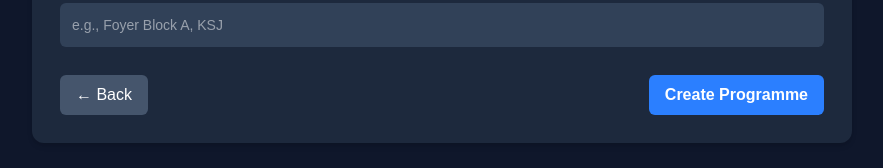
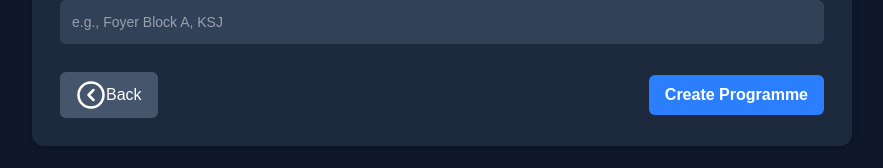
Before and after one commit to tnkhanok01-hub/programme-system, a Next.js app: page /create-programme-form in a window 1280 px wide. Shown: the part 617-785 px from the top of the page, without its empty margins (198-1081 px from the left). Built offline with nearby package versions, Linux system fonts and the light colour scheme; no server answers.

Commit message:
Put cursor pointer and hover effect on buttons in create-programme and create-programme-form pages.

```diff
--- a/app/create-programme-form/page.tsx
+++ b/app/create-programme-form/page.tsx
@@ -2,6 +2,7 @@
 import React, { useState } from "react"
 import { supabase } from '../../lib/supabaseClient'
 import { useRouter } from "next/navigation"
+import { CircleChevronLeft } from "lucide-react"
 
 export default function CreateProgrammePage() {
   const router = useRouter()
@@ -210,14 +211,15 @@ export default function CreateProgrammePage() {
             <button
               type="button"
               onClick={() => router.push("/create-programme")}
-              className="bg-slate-600 hover:bg-slate-500 text-white px-4 py-2 rounded-md"
+              className=" flex items-center bg-slate-600 hover:bg-slate-500 text-white px-4 py-2 rounded-md cursor-pointer"
             >
-              ← Back
+              <CircleChevronLeft size={30}/>
+              Back
             </button>
 
             <button
               type="submit"
-              className="bg-blue-500 hover:bg-blue-600 text-white font-bold px-4 py-2 rounded-md transition"
+              className="bg-blue-500 hover:bg-blue-600 text-white font-bold px-4 py-2 rounded-md transition cursor-pointer"
             >
               Create Programme
             </button>
--- a/app/create-programme/page.tsx
+++ b/app/create-programme/page.tsx
@@ -108,7 +108,7 @@ export default function ProgrammePage() {
 
           <button
             onClick={() => router.push("/create-programme-form")}
-            className="bg-blue-500 hover:bg-blue-600 text-white font-bold px-4 py-2 rounded-md transition"
+            className="bg-blue-500 hover:bg-blue-600 text-white font-bold px-4 py-2 rounded-md transition cursor-pointer"
           >
             Create Programme
           </button>
@@ -162,11 +162,11 @@ export default function ProgrammePage() {
                     <div className="flex gap-2">
                       <button
                         onClick={() => handleEdit(p)}
-                        className="bg-blue-500 hover:bg-blue-600 text-white p-2 rounded-md"
+                        className="bg-blue-500 hover:bg-blue-600 text-white p-2 rounded-md cursor-pointer"
                         >
                         <Pencil size={16} />
                       </button>
-                      <button className="bg-red-500 hover:bg-red-600 text-white p-2 rounded-md flex items-center justify-center">
+                      <button className="bg-red-500 hover:bg-red-600 text-white p-2 rounded-md flex items-center justify-center cursor-pointer">
                         <Trash size={16} />
                       </button>
                     </div>
@@ -251,14 +251,14 @@ export default function ProgrammePage() {
                 <div className="flex justify-end gap-2">
                     <button
                     onClick={() => setShowEditModal(false)}
-                    className="bg-gray-500 px-4 py-2 rounded text-white"
+                    className="bg-gray-500 hover:bg-gray-600 px-4 py-2 rounded text-white cursor-pointer"
                     >
                     Cancel
                     </button>
 
                     <button
                     onClick={handleUpdate}
-                    className="bg-green-500 hover:bg-green-600 px-4 py-2 rounded text-white"
+                    className="bg-green-500 hover:bg-green-600 px-4 py-2 rounded text-white cursor-pointer"
                     >
                     Save
                     </button>
```
